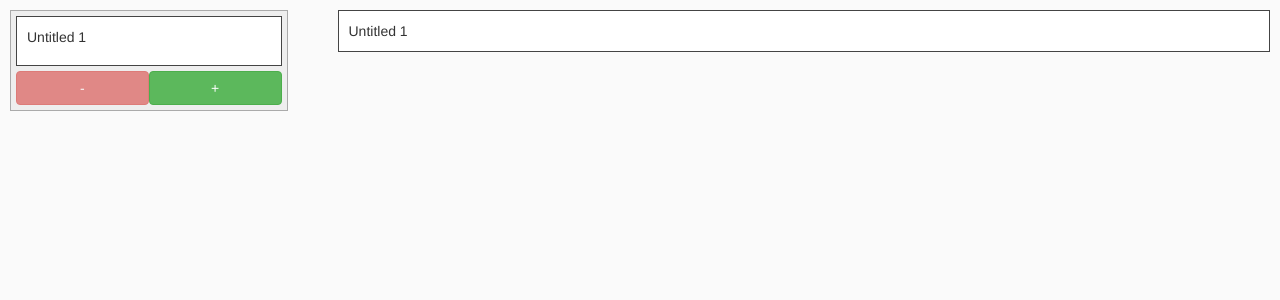
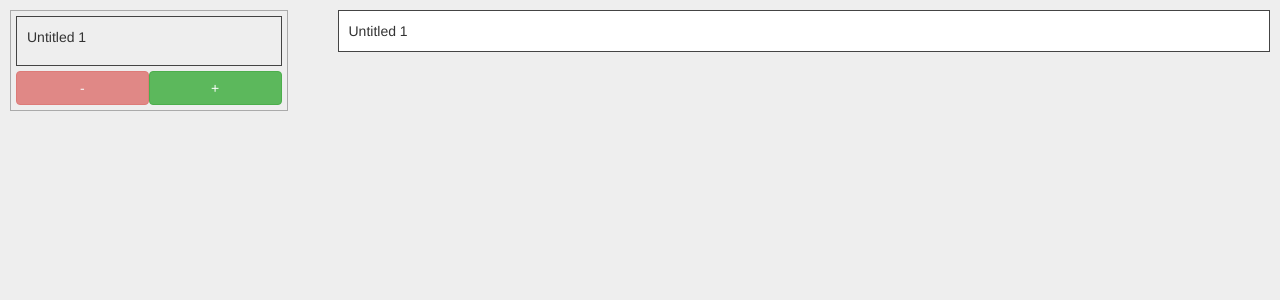
Before and after one commit to olga-dinoiu/practice-react_slides, a React app: page / in a window 1280 px wide. Shown: the top 300 px of the page. Built offline with nearby package versions, Linux system fonts and the light colour scheme.

Commit message:
Active slide state

```diff
--- a/js/SlideList.js
+++ b/js/SlideList.js
@@ -1,10 +1,10 @@
 import React from 'react';
 
-const SlideList = ({slides, onAdd, onRemove, onSelect}) => (
+const SlideList = ({slides, onAdd, onRemove, onSelect, selected}) => (
     <ul className="slide-list">
         {slides.map(slide => (
             <li className="slide-list-item" key={slide.id}>
-                <div onClick={() => onSelect(slide.id)} className="slide-thumbnail slide-preview">{slide.title}</div>
+                <div onClick={() => onSelect(slide.id)} className={`slide-thumbnail slide-preview ${slide.id === selected ? 'active' : ''}`}>{slide.title}</div>
                 <div className="row">
                     <button onClick={slides.length > 1 ? () => onRemove(slide.id) : null} className={`col-sm-6 btn btn-danger ${slides.length === 1 ? 'disabled' : ''}`}>-</button>
                     <button onClick={() => onAdd(slide.id)} className="col-sm-6 btn btn-success">+</button>
--- a/js/Viewport.js
+++ b/js/Viewport.js
@@ -4,7 +4,6 @@ import SlideEditor from './SlideEditor';
 
 /**
  * TODO
- * - active slide state
  * - edit slide from right hand panel
  * - add description in slide
  * - css styling
@@ -82,7 +81,13 @@ class Viewport extends Component {
         return (
             <div className="row">
                 <div className="col-sm-3">
-                    <SlideList onSelect={this.onSelect.bind(this)} onAdd={this.onAdd.bind(this)} onRemove={this.onRemove.bind(this)} slides={this.state.slides}/>
+                    <SlideList
+                        onSelect={this.onSelect.bind(this)}
+                        onAdd={this.onAdd.bind(this)}
+                        onRemove={this.onRemove.bind(this)}
+                        slides={this.state.slides}
+                        selected={this.state.selected}
+                    />
                 </div>
                 <div className="col-sm-9">
                     <SlideEditor slide={this.getSelectedSlide()}/>
--- a/scss/App.scss
+++ b/scss/App.scss
@@ -1,7 +1,7 @@
 @import "../node_modules/bootstrap/dist/css/bootstrap.css";
 
 #root {
-  background: #FAFAFA;
+  background: #EEEEEE;
   position: absolute;
   min-width: 100%;
   min-height: 100%;
```
